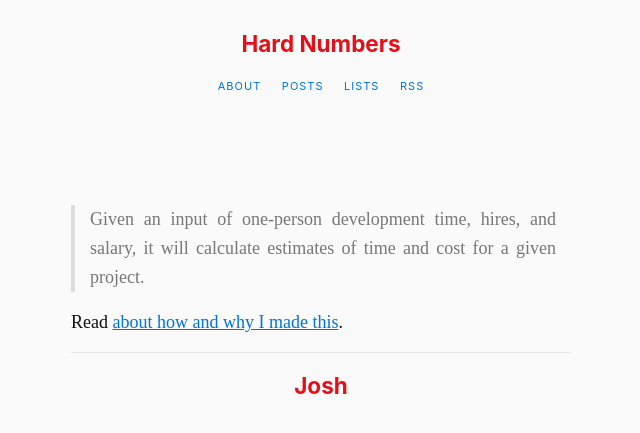
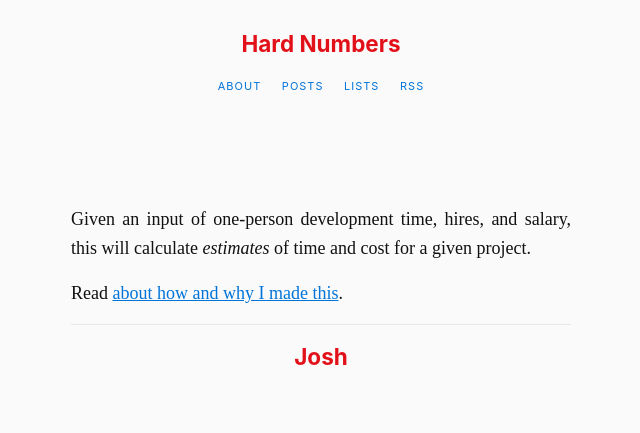
Before and after one commit to joshbeckman/andjosh.github.io, a Jekyll site: the page built from hard-numbers.md, in a window 1280 px wide. Shown: the top 433 px of the page, without its empty margins (319-959 px from the left). Built offline with Jekyll 4.4.1, drawn with Linux system fonts in a browser that asks for light colours; Markdown is read by kramdown in place of the engine named in the settings; a script that is not in the unit is left out.

Commit message:
Update hard-numbers.md

```diff
--- a/hard-numbers.md
+++ b/hard-numbers.md
@@ -3,8 +3,7 @@ layout: page
 title: Hard Numbers
 permalink: /hard-numbers/
 ---
-> Given an input of one-person development time, hires, and salary, it will calculate
-estimates of time and cost for a given project.
+Given an input of one-person development time, hires, and salary, this will calculate _estimates_ of time and cost for a given project.
 
 Read [about how and why I made this](/2015/06/08/Hard-Numbers-Calculator/).
 
```
